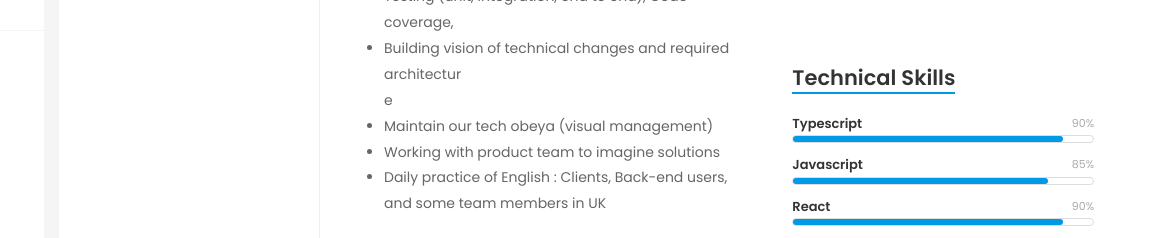
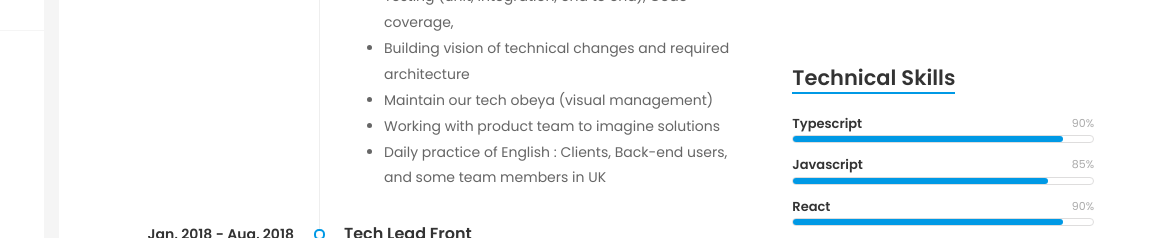
Before and after one commit to ggaulard/ggaulard.github.io, a website: page index.html in a window 1280 px wide. Both pictures are taken after a click on the link "Resume". Shown: the part 380-618 px from the top of the page, 116-1280 px from the left. Drawn offline with Linux system fonts and the light colour scheme.

Commit message:
Fix display

```diff
--- a/index.html
+++ b/index.html
@@ -276,7 +276,7 @@
                                     <li>Development, Code review, Pair programming</li>
                                     <li>High quality standards, Craftsman, Teaching</li>
                                     <li>Testing (unit, integration, end to end), Code coverage,</li>
-                                    <li>Building vision of technical changes and required architectur</li>e
+                                    <li>Building vision of technical changes and required architecture</li>
                                     <li>Maintain our tech obeya (visual management)</li>
                                     <li>Working with product team to imagine solutions</li>
                                     <li>Daily practice of English : Clients, Back-end users, and some team members in UK</li>
```
